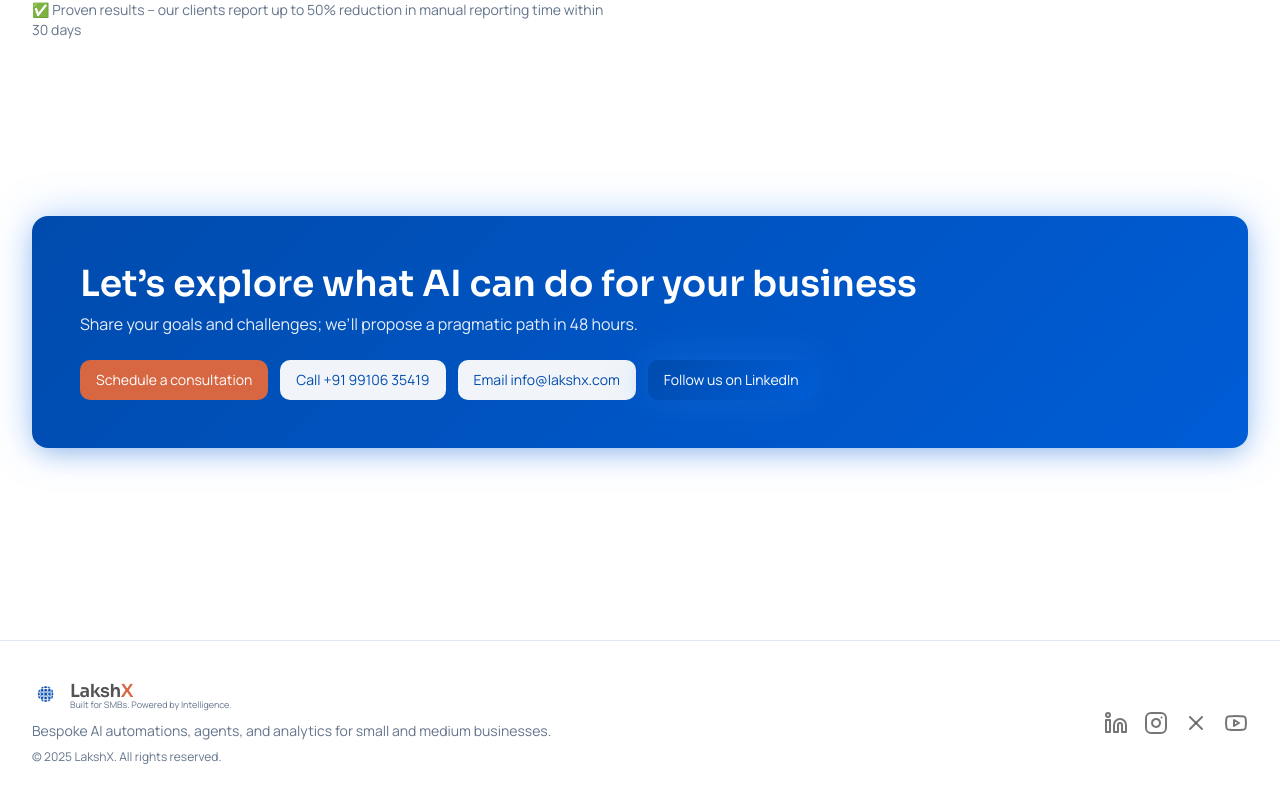
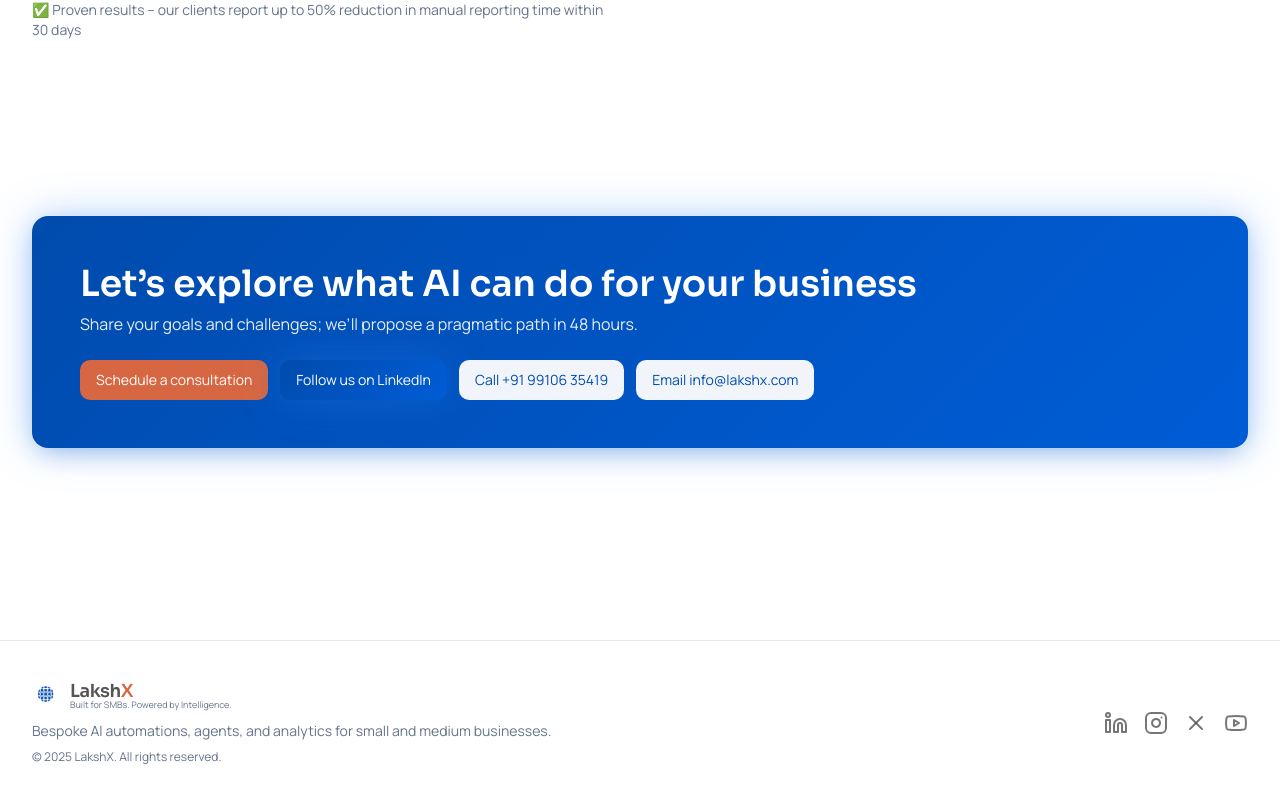
Before and after one commit to DataDrivenAnalyst/lakshx-ai-website, a React (Vite) app: page / in a window 1280 px wide. Shown: the part 2107-2910 px from the top of the page. Built offline with nearby package versions, Linux system fonts and the light colour scheme.

Commit message:
Reverted to commit 92579417d92f9a081dbbd0a512360a6b35fbc7f7

```diff
--- a/src/pages/Index.tsx
+++ b/src/pages/Index.tsx
@@ -153,14 +153,14 @@ const Index = () => {
               <Button variant="accent" asChild>
                 <a href="/consultation">Schedule a consultation</a>
               </Button>
+              <Button variant="hero" asChild>
+                <a href="https://www.linkedin.com/company/laksh-x/" target="_blank" rel="noopener noreferrer">Follow us on LinkedIn</a>
+              </Button>
               <Button variant="secondary" asChild>
                 <a href="tel:+919910635419">Call +91 99106 35419</a>
               </Button>
               <Button variant="secondary" asChild>
                 <a href="mailto:info@lakshx.com">Email info@lakshx.com</a>
-              </Button>
-              <Button variant="hero" asChild>
-                <a href="https://www.linkedin.com/company/laksh-x/" target="_blank" rel="noopener noreferrer">Follow us on LinkedIn</a>
               </Button>
             </div>
           </div>
```
